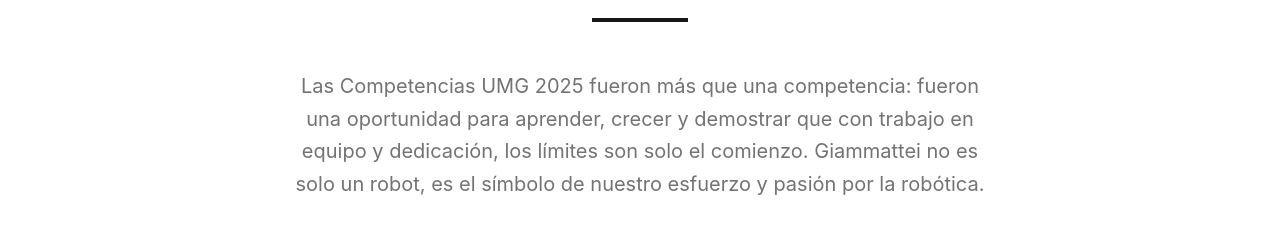
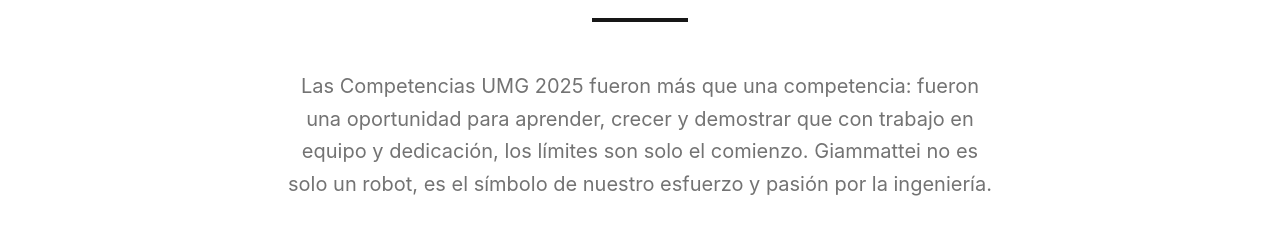
Before and after one commit to javiwar04/revistaCompetencias, a Next.js app: page / in a window 1280 px wide. Shown: the part 8629-8879 px from the top of the page. Built offline with nearby package versions, Linux system fonts and the light colour scheme.

Commit message:
Update text to reflect engineering focus

```diff
--- a/app/page.tsx
+++ b/app/page.tsx
@@ -565,7 +565,7 @@ export default function RevistaUMG() {
             <p className="text-xl text-muted-foreground leading-relaxed text-balance">
               Las Competencias UMG 2025 fueron más que una competencia: fueron una oportunidad para aprender, crecer y
               demostrar que con trabajo en equipo y dedicación, los límites son solo el comienzo. Giammattei no es solo
-              un robot, es el símbolo de nuestro esfuerzo y pasión por la robótica.
+              un robot, es el símbolo de nuestro esfuerzo y pasión por la ingeniería.
             </p>
           </div>
         </section>
```
